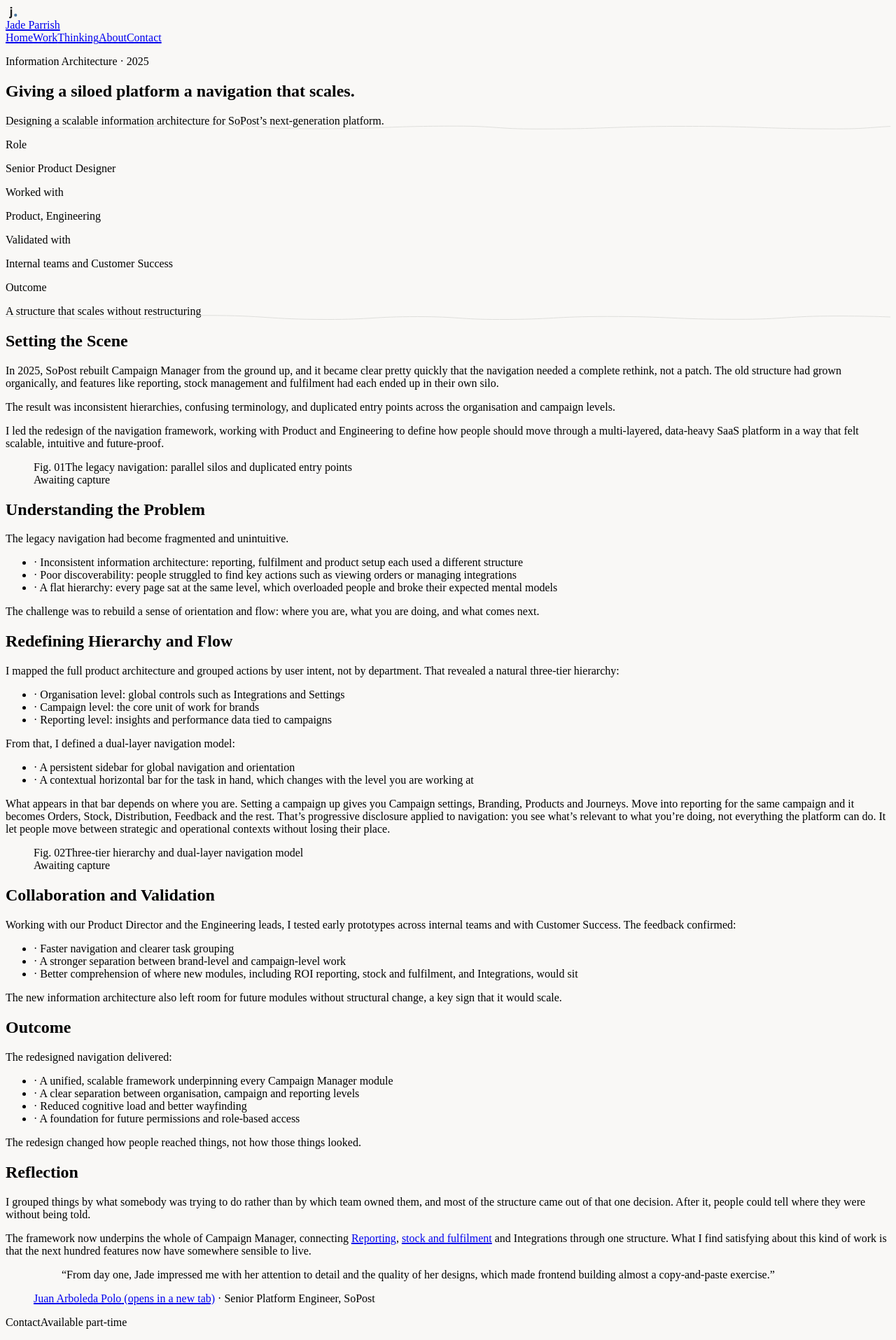
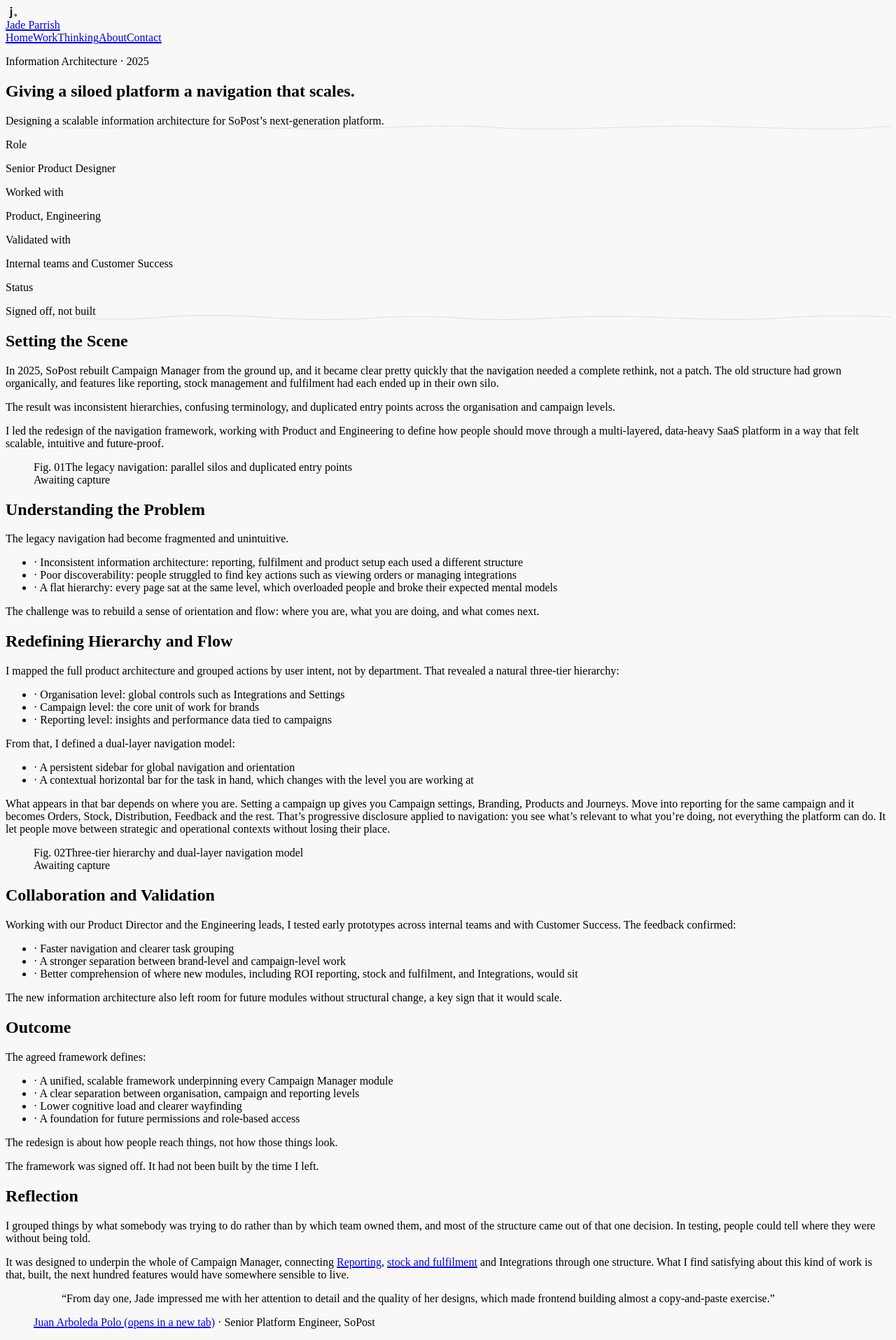
Before and after one commit to jadeparrish/portfolio, a Next.js app: page /work/cm-navigation in a window 1280 px wide. Shown: the top 1915 px of the page at 70% size. Built offline with nearby package versions, Linux system fonts and the light colour scheme.

Commit message:
Change outcome to status and update descriptions
Updated navigation section to reflect status and outcome changes. Adjusted wording for clarity and accuracy.

```diff
--- a/app/work/cm-navigation/page.js
+++ b/app/work/cm-navigation/page.js
@@ -73,9 +73,8 @@ export default function NavigationCaseStudy() {
               <p className="text-sm font-medium text-neutral-900 [text-wrap:balance]">Internal teams and Customer Success</p>
             </div>
             <div>
-              <p className="text-[10px] uppercase tracking-[0.15em] text-neutral-600 mb-1.5">Outcome</p>
-              {/* TODO: swap in a real figure if you can get one (e.g. task time, fewer support questions) */}
-              <p className="text-sm font-medium text-neutral-900 [text-wrap:balance]">A structure that scales without restructuring</p>
+              <p className="text-[10px] uppercase tracking-[0.15em] text-neutral-600 mb-1.5">Status</p>
+              <p className="text-sm font-medium text-neutral-900 [text-wrap:balance]">Signed off, not built</p>
             </div>
           </div>
         </section>
@@ -185,20 +184,23 @@ export default function NavigationCaseStudy() {
         <section className="py-12 border-b border-neutral-200/80">
           <SectionLabel>Outcome</SectionLabel>
           <p className="text-neutral-700 text-[17px] sm:text-[18px] leading-[1.75] mb-4">
-            The redesigned navigation delivered:
+            The agreed framework defines:
           </p>
           <Bullets
             items={[
               'A unified, scalable framework underpinning every Campaign Manager module',
               'A clear separation between organisation, campaign and reporting levels',
-              'Reduced cognitive load and better wayfinding',
+              'Lower cognitive load and clearer wayfinding',
               'A foundation for future permissions and role-based access',
             ]}
           />
           <p className="font-serif text-2xl text-neutral-900 mt-8">
-            The redesign changed{' '}
-            <span className="text-[#49769E] italic">how people reached things</span>, not
-            how those things looked.
+            The redesign is about{' '}
+            <span className="text-[#49769E] italic">how people reach things</span>, not
+            how those things look.
+          </p>
+          <p className="text-neutral-700 text-[17px] sm:text-[18px] leading-[1.75] mt-8">
+            The framework was signed off. It had not been built by the time I left.
           </p>
         </section>
 
@@ -208,15 +210,16 @@ export default function NavigationCaseStudy() {
           <div className="space-y-5 text-neutral-700 text-[17px] sm:text-[18px] leading-[1.75]">
             <p>
               I grouped things by what somebody was trying to do rather than by which team
-              owned them, and most of the structure came out of that one decision. After
-              it, people could tell where they were without being told.
+              owned them, and most of the structure came out of that one decision. In
+              testing, people could tell where they were without being told.
             </p>
             <p>
-              The framework now underpins the whole of Campaign Manager, connecting{' '}
+              It was designed to underpin the whole of Campaign Manager, connecting{' '}
               <InlineLink href="/work/reporting">Reporting</InlineLink>,{' '}
               <InlineLink href="/work/stock">stock and fulfilment</InlineLink> and
               Integrations through one structure. What I find satisfying about this kind of
-              work is that the next hundred features now have somewhere sensible to live.
+              work is that, built, the next hundred features would have somewhere sensible
+              to live.
             </p>
           </div>
         </section>
```
